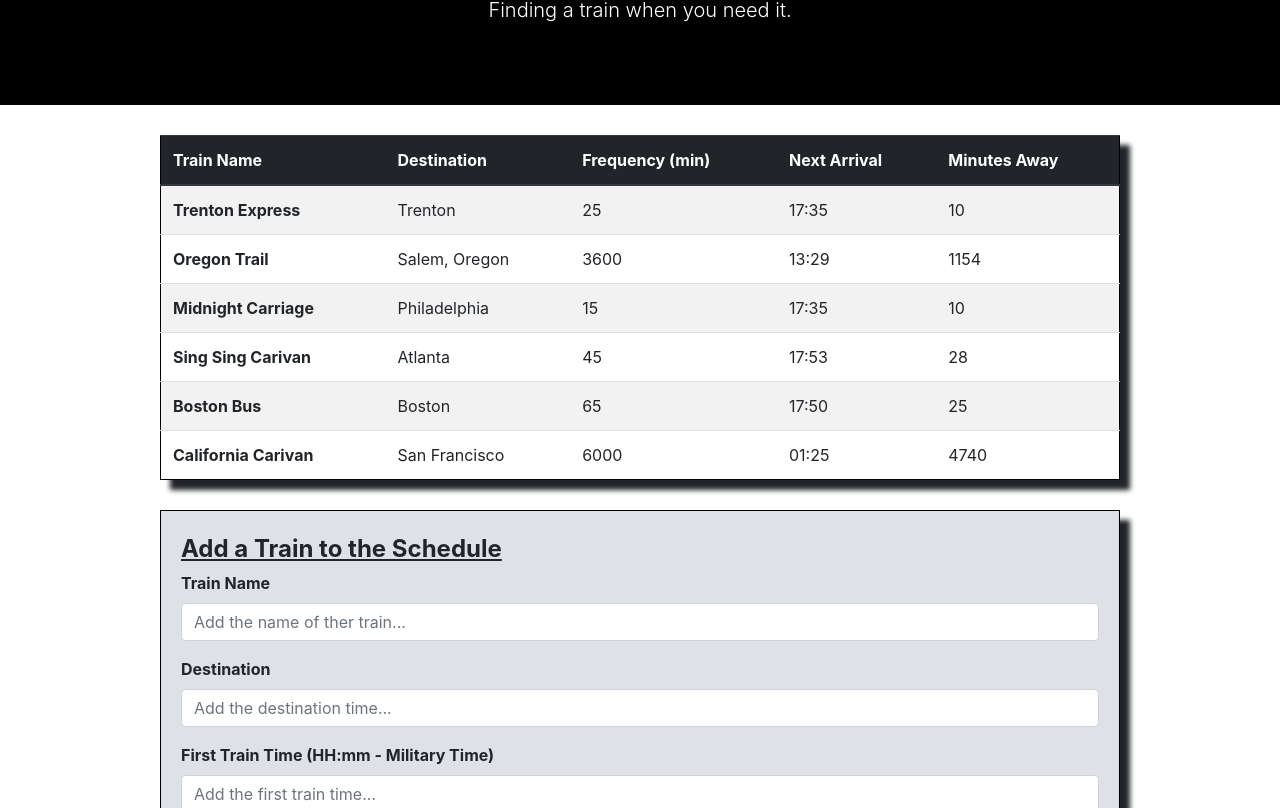
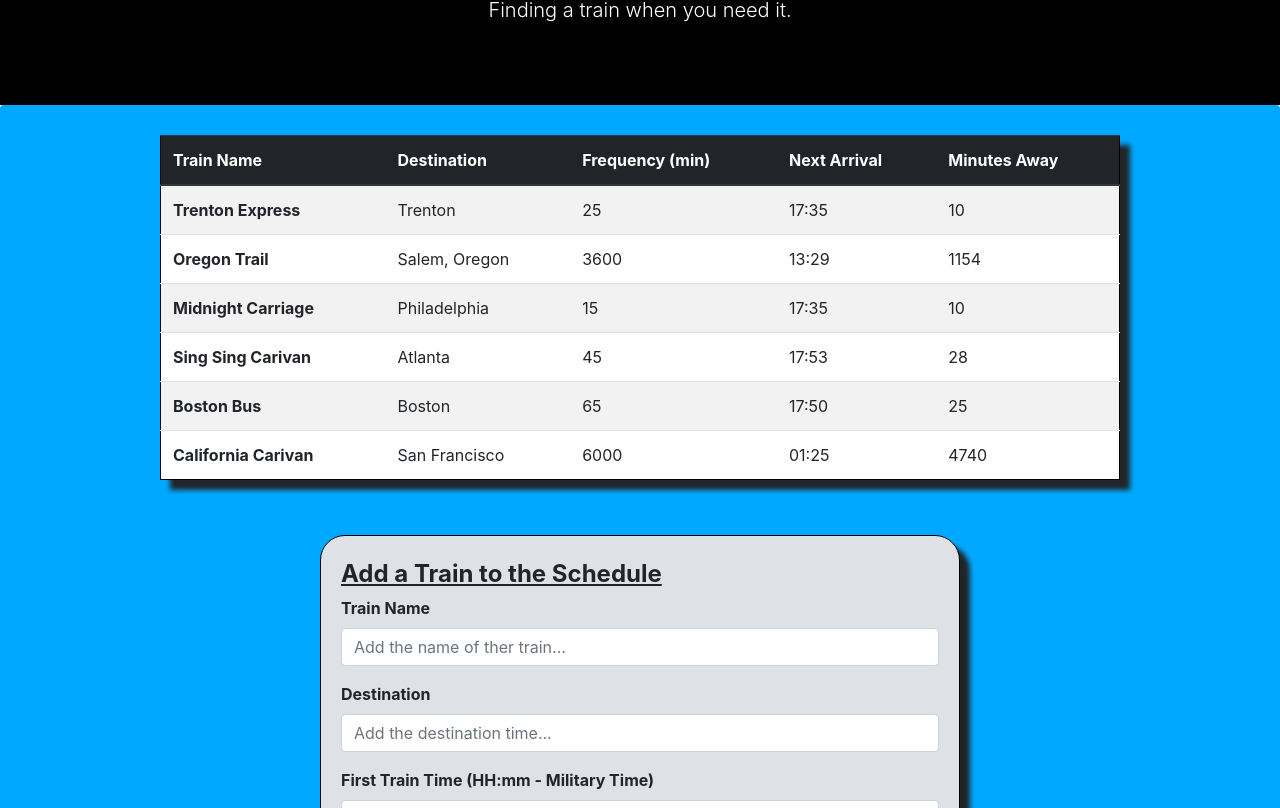
Before and after one commit to Mayo267/Train-Times, a plain HTML site: page index.html in a window 1280 px wide. Shown: the part 144-952 px from the top of the page. Drawn offline with nearby package versions, Linux system fonts and the light colour scheme.

Commit message:
more aesthetic changes

```diff
--- a/Assets/Style.css
+++ b/Assets/Style.css
@@ -11,6 +11,9 @@ table{
     color: white;
     margin: 0 auto;
     text-align: center;
+    width: 100%;
+
+
 }
 
 #trainTimesHead{
@@ -29,7 +32,9 @@ table{
     /* border-radius: 25px 25px 25px; */
     box-shadow: 10px 10px 5px;
     overflow-y: scroll;
-    height: 100px;
+    background: white;
+    margin-bottom: 25px;
+
 
 }
 
@@ -42,10 +47,11 @@ table{
 #formTitle{
     font-weight: bold;
     font-size: 1.5em;
+    text-align: center;
 }
 
 #form{
-    width: 75%;
+    width: 50%;
     margin: 0 auto;
     margin-top: 30px;
     border: .5px solid black;
@@ -54,6 +60,7 @@ table{
     margin-bottom: 50px;
     background: #dee2e6;
     font-weight: bold;
+    border-radius: 25px;
 }
 
 #formHead{
@@ -61,4 +68,10 @@ table{
     text-align: center;
     margin-bottom: 20px;
     display: inline-block;
+    text-align: center;
 }
+
+#card{
+    background: #00a9ff;
+    border: 0px;
+}
--- a/index.html
+++ b/index.html
@@ -25,6 +25,7 @@
     </div>
 
 <!-- Table for Train Times -->
+<div id="card" class="card">
     <table id="table" class="table table-striped">
             <thead class="thead-dark">
               <tr>
@@ -88,7 +89,9 @@
             </tbody>
     </table>
 
+
 <!-- Form for Adding a Train -->
+
     <form id="form">
     <!-- Add a header to this form -->
         <div id="formHead">
@@ -114,6 +117,6 @@
         </div>
         <button type="button" class="btn btn-success"><strong>Add Train</strong></button>
     </form>
-
+</div>
 </body>
 </html>
```
